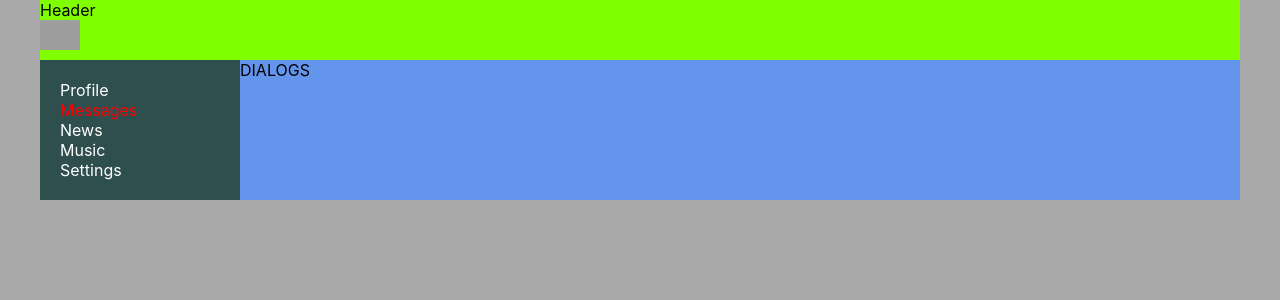
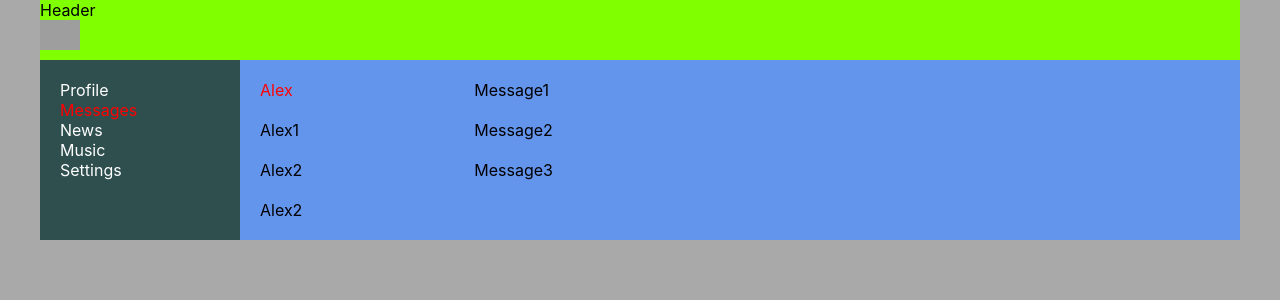
Before and after one commit to VeryStone69/samurai-way-main, a React (Create React App) app: page /dialogs in a window 1280 px wide. Shown: the top 300 px of the page. Built offline with nearby package versions, Linux system fonts and the light colour scheme; grey boxes are pictures that could not be loaded.

Commit message:
sprint 2: samurai-way (lesson 21, creating styles for Dialogs)

```diff
--- a/src/components/Dialogs/Dialogs.module.css
+++ b/src/components/Dialogs/Dialogs.module.css
@@ -0,0 +1,24 @@
+.wrapperDialogs {
+    display: grid;
+    grid-template-columns: 3fr 11fr;
+}
+
+.dialogs {
+padding: 10px;
+
+}
+.dialog {
+    padding: 10px;
+}
+
+.active {
+    color: red;
+}
+
+.messages {
+    padding: 10px;
+}
+
+.message {
+    padding: 10px;
+}
--- a/src/components/Dialogs/Dialogs.tsx
+++ b/src/components/Dialogs/Dialogs.tsx
@@ -1,14 +1,32 @@
 import React from "react"
 import s from "./Dialogs.module.css"
 
-type DialogsPropsType = {
+type DialogsPropsType = {}
 
-}
+export const Dialogs: React.FC<DialogsPropsType> = (props) => {
+    return (
+        <div className={s.wrapperDialogs}>
+            <div className={s.dialogs}>
+                <div className={s.dialog + " " + s.active}>
+                    Alex
+                </div>
+                <div className={s.dialog}>
+                    Alex1
+                </div>
+                <div className={s.dialog}>
+                    Alex2
+                </div>
+                <div className={s.dialog}>
+                    Alex2
+                </div>
+            </div>
+            <div className={s.messages}>
+                <div className={s.message}>Message1</div>
+                <div className={s.message}>Message2</div>
+                <div className={s.message}>Message3</div>
+            </div>
+        </div>
 
-export const Dialogs:React.FC<DialogsPropsType> = (props) =>{
-    return (
-        <div>
-            DIALOGS
-        </div>
+
     )
 }
```
